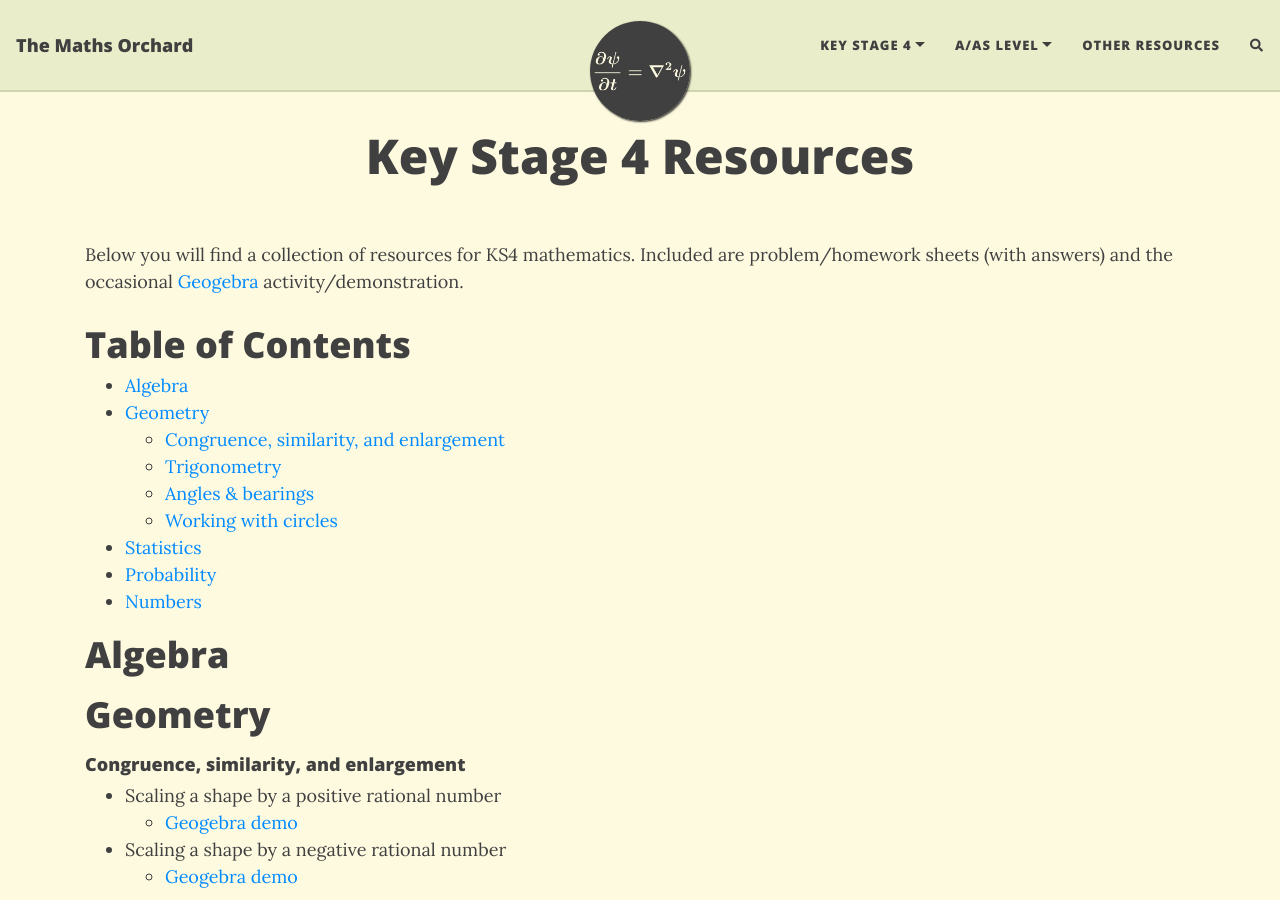
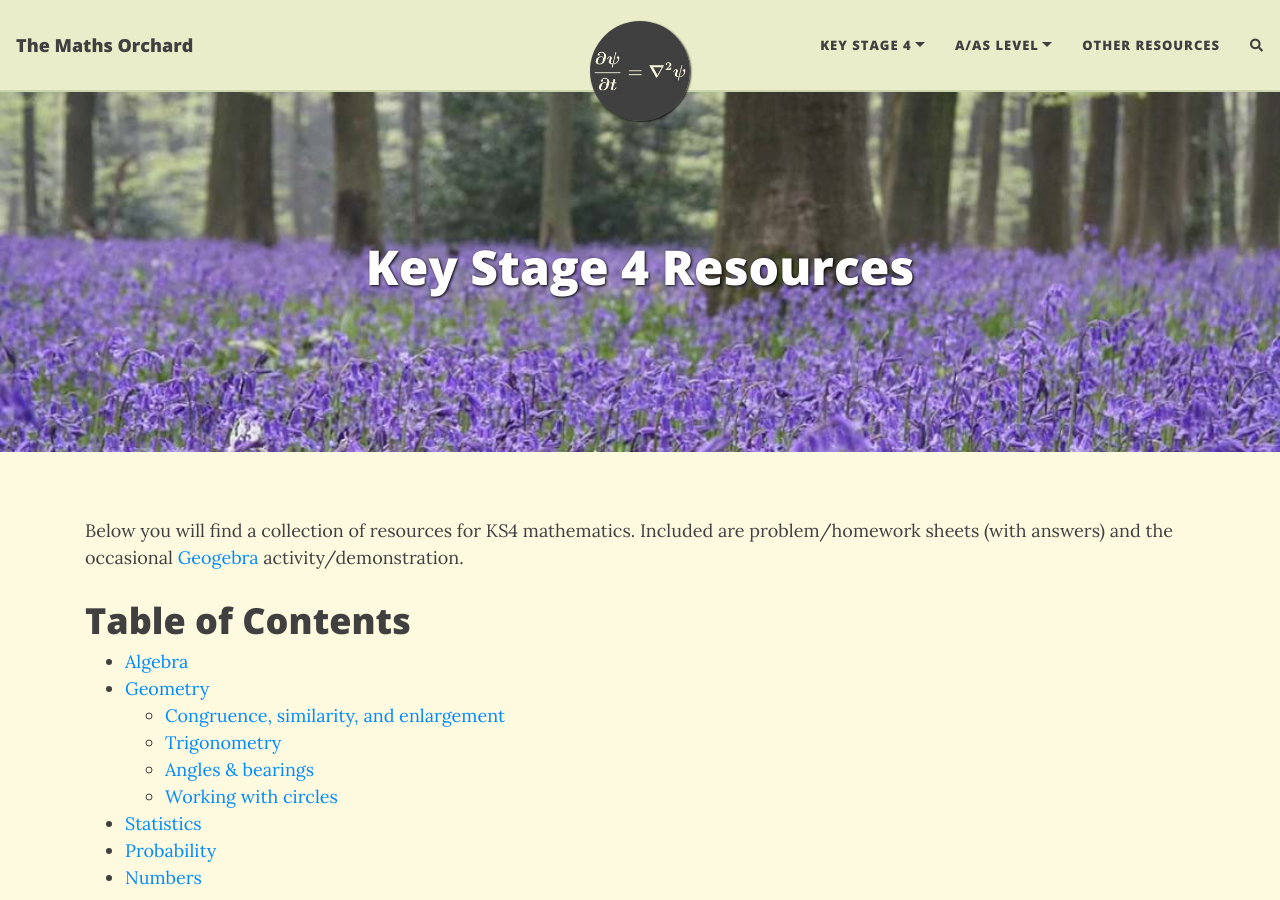
Before and after one commit to rattus-rattus-rattus/jkynaston.github.io, a Jekyll site: the page built from key-stage-4.md, in a window 1280 px wide and 900 px high. Built offline with Jekyll 4.4.1, drawn with Linux system fonts in a browser that asks for light colours; nearby versions of some CDN libraries; comment, search, counter and statistics services are not loaded.

Commit message:
add banner to key-stage-4

```diff
--- a/key-stage-4.md
+++ b/key-stage-4.md
@@ -1,5 +1,6 @@
 ---
 title: Key Stage 4 Resources
+cover-img: "assets/img/bluebells.jpg"
 ---
 
 Below you will find a collection of resources for KS4 mathematics. Included are problem/homework sheets (with answers) and the occasional [Geogebra](https://www.geogebra.org) activity/demonstration.
```
Also changed, not shown: 1 other file.
